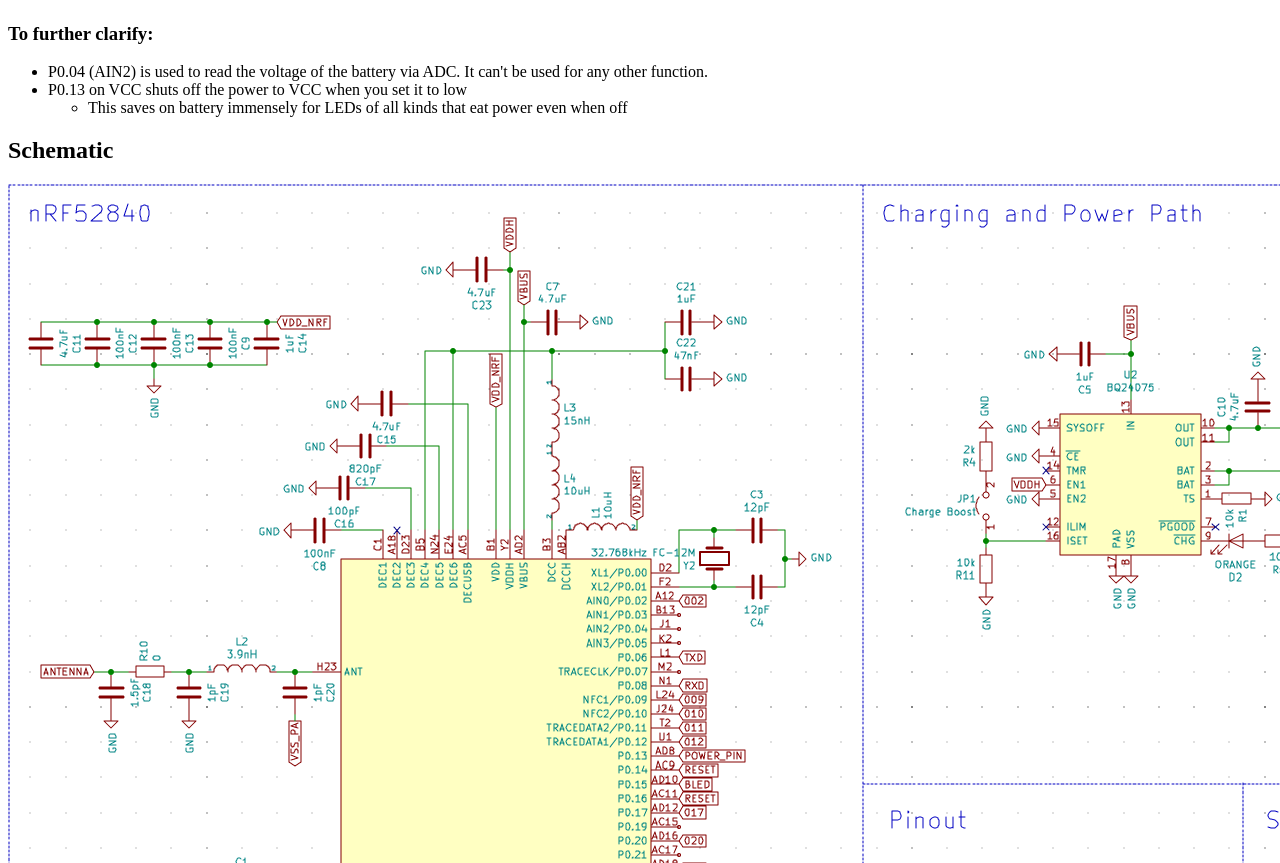
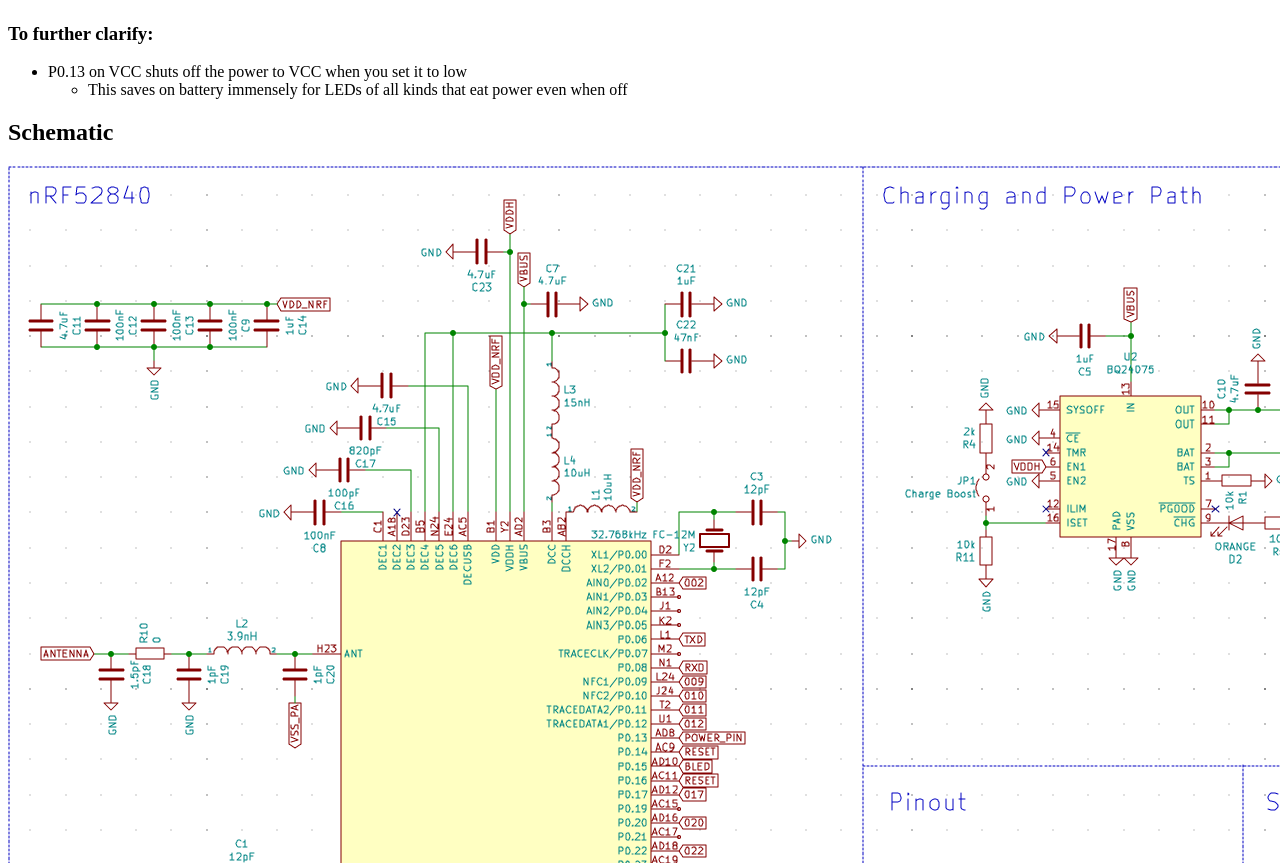
Before and after one commit to Nice-Keyboards/nicekeyboards.com, a Gatsby site: page /docs/nice-nano/pinout-schematic in a window 1280 px wide. Shown: the part 1250-2113 px from the top of the page. Built offline with nearby package versions, Linux system fonts and the light colour scheme; Gatsby itself is replaced by a stand-in of ours.

Commit message:
Fix incorrect line copied from v1

```diff
--- a/src/pages/docs/nice-nano/pinout-schematic.mdx
+++ b/src/pages/docs/nice-nano/pinout-schematic.mdx
@@ -12,7 +12,6 @@ order: 4
 
 ### To further clarify:
 
-- P0.04 (AIN2) is used to read the voltage of the battery via ADC. It can't be used for any other function.
 - P0.13 on VCC shuts off the power to VCC when you set it to low
   - This saves on battery immensely for LEDs of all kinds that eat power even when off
 
```
Also changed, not shown: src/pages/docs/_images/pinout_nice_nano_v2.png.
